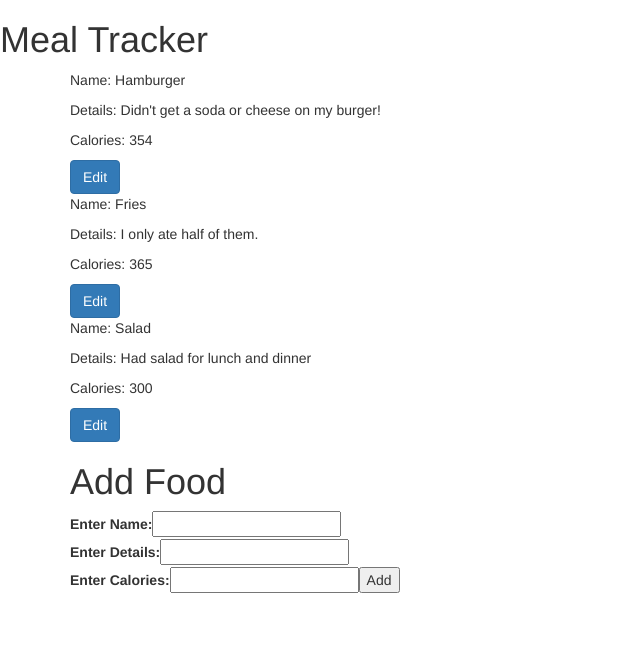
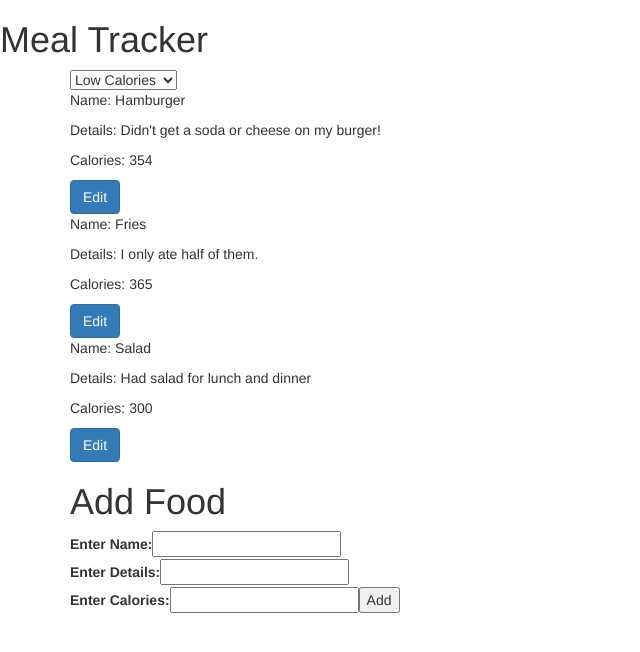
Before and after one commit to NadimRai/calorie-tracking, an Angular app: page / in a window 1280 px wide. Shown: the top 652 px of the page, without its empty margins (0-640 px from the left). Built offline with nearby package versions, Linux system fonts and the light colour scheme.

Commit message:
generated pipe completeness and able to display list based on calories value

```diff
--- a/src/app/app.module.ts
+++ b/src/app/app.module.ts
@@ -7,13 +7,15 @@ import { AppComponent } from './app.component';
 import { FoodListComponent } from './food-list.component';
 import { EditFoodComponent } from './edit-food.component';
 import { NewFoodComponent } from './new-food.component';
+import { CompletenessPipe } from './completeness.pipe';
 
 @NgModule({
   declarations: [
     AppComponent,
     FoodListComponent,
     EditFoodComponent,
-    NewFoodComponent
+    NewFoodComponent,
+    CompletenessPipe
   ],
   imports: [
     BrowserModule,
--- /dev/null
+++ b/src/app/completeness.pipe.ts
@@ -0,0 +1,30 @@
+import { Pipe, PipeTransform } from '@angular/core';
+import { Meal } from './meal.model';
+
+
+@Pipe({
+  name: 'completeness',
+  pure: false
+})
+export class CompletenessPipe implements PipeTransform {
+   transform(input: Meal[], desiredCompleteness) {
+    var output: Meal[] = [];
+    if(desiredCompleteness === "highCalories") {
+      for (var i = 0; i < input.length; i++) {
+        if (input[i].calories >= 360) {
+          output.push(input[i]);
+        }
+      }
+      return output;
+    } else if (desiredCompleteness === "lowCalories") {
+      for (var i = 0; i < input.length; i++) {
+        if (input[i].calories <360) {
+          output.push(input[i]);
+        }
+      }
+      return output;
+    } else {
+      return input;
+    }
+  }
+}
--- a/src/app/food-list.component.html
+++ b/src/app/food-list.component.html
@@ -1,4 +1,9 @@
-<div *ngFor="let food of childfoods">
+<select (change)="onChange($event.target.value)">
+  <option value="all">Show All</option>
+  <option value="highCalories">High Calories</option>
+  <option value="lowCalories" selected="selected">Low Calories</option>
+</select>
+<div *ngFor="let food of childfoods | completeness:selectedCompleteness">
 	<p>Name: {{food.name}}</p>
 	<p>Details: {{food.details}}</p>
 	<p>Calories: {{food.calories}}</p>
--- a/src/app/food-list.component.ts
+++ b/src/app/food-list.component.ts
@@ -9,8 +9,15 @@ import { Meal } from './meal.model';
 export class FoodListComponent  {
   @Input() childfoods: Meal[];
   @Output() clickSender = new EventEmitter();
+
   editFood(foodToEdit: Meal){
   	this.clickSender.emit(foodToEdit);
   }
 
+  public selectedCompleteness: string = "all";
+  onChange(optionFromMenu) {
+  this.selectedCompleteness = optionFromMenu;
+  console.log(this.selectedCompleteness);
 }
+
+}
```
Also changed, not shown: 1 other file (tests, documents, lock files or other folders).
